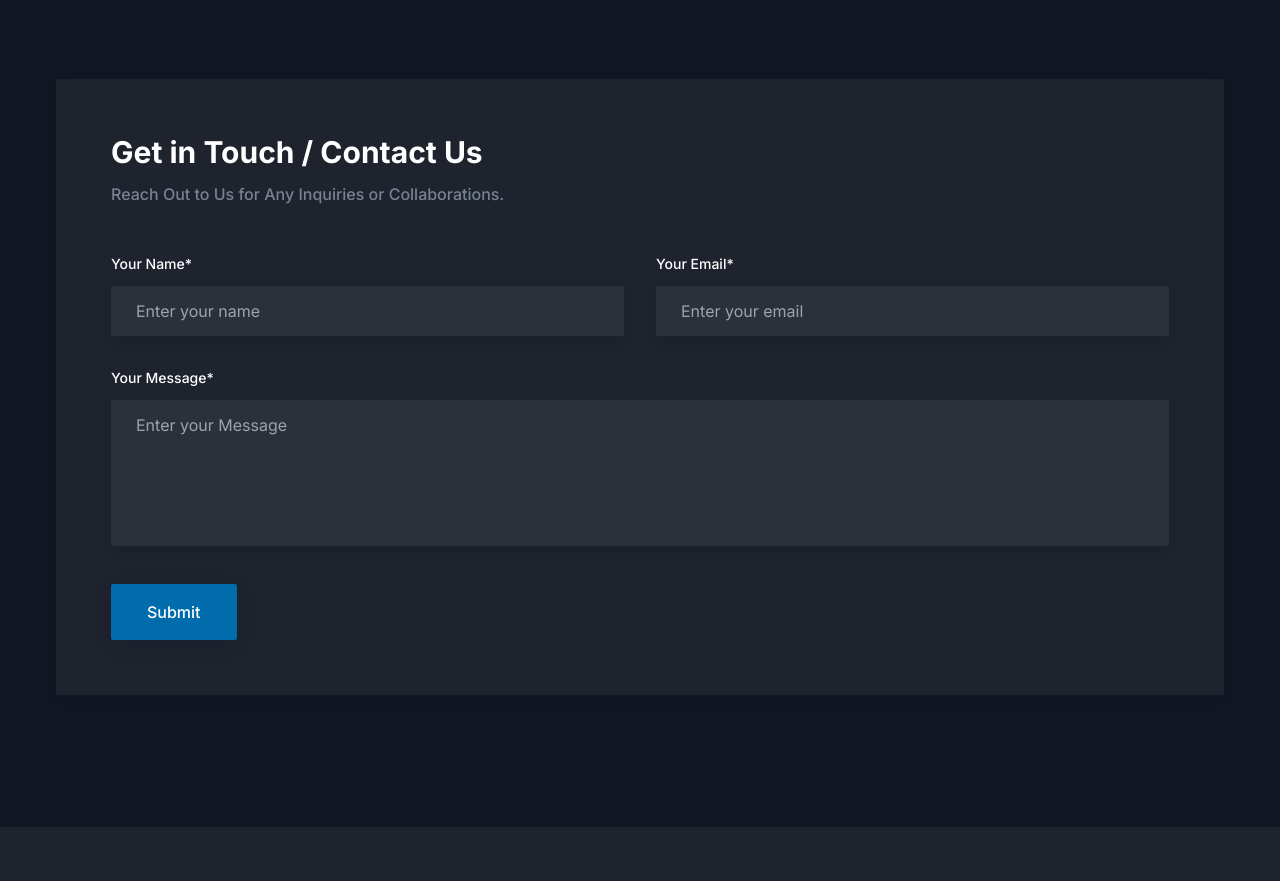
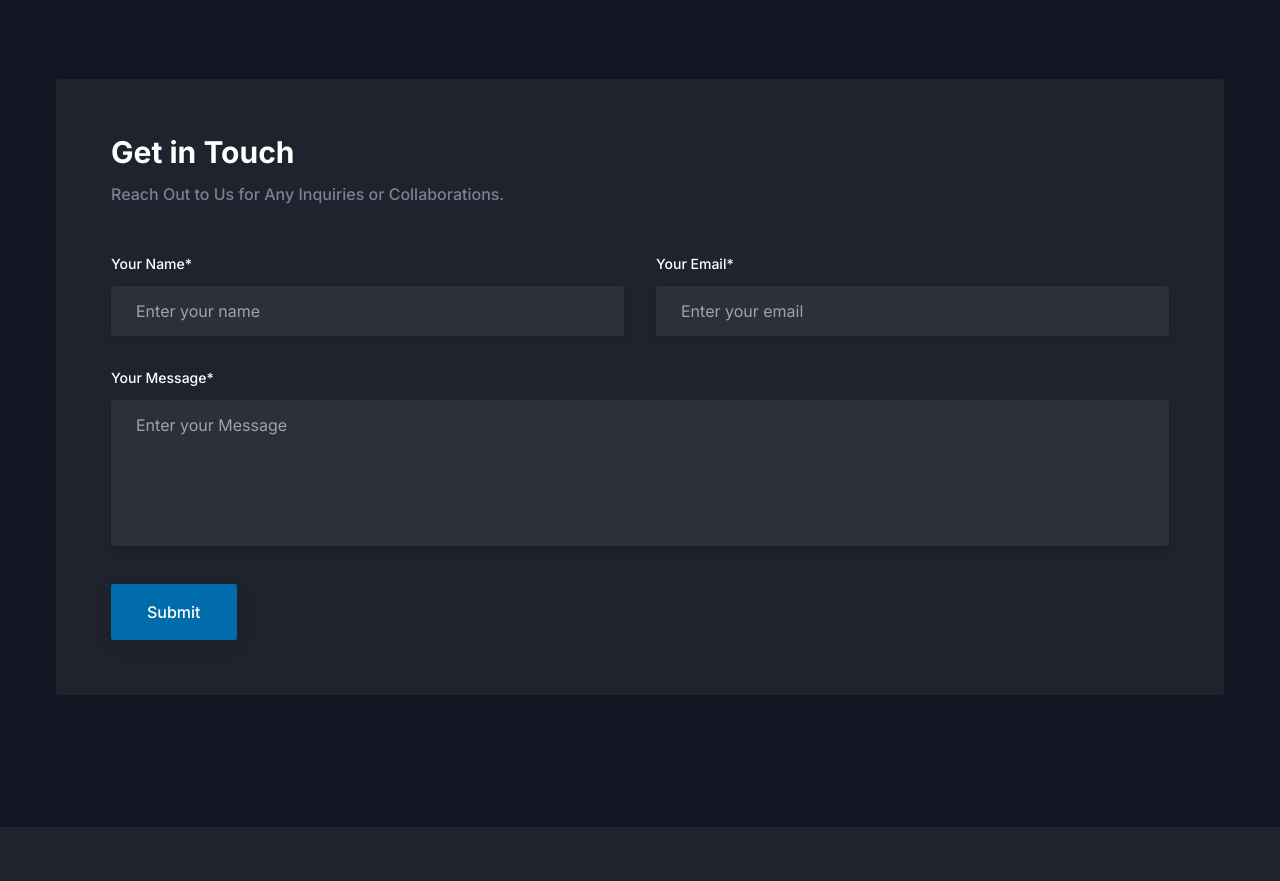
Before and after one commit to singhweb3/starkviz, a Next.js app: page / in a window 1280 px wide. Shown: the part 3380-4261 px from the top of the page. Built offline with nearby package versions, Linux system fonts and the light colour scheme.

Commit message:
updated packagejson

```diff
--- a/package.json
+++ b/package.json
@@ -5,7 +5,7 @@
   "scripts": {
     "dev": "next dev",
     "build": "next build",
-    "start": "next start",
+    "start": "next start -p 23546",
     "lint": "next lint"
   },
   "dependencies": {
--- a/src/components/Contact/index.tsx
+++ b/src/components/Contact/index.tsx
@@ -63,7 +63,7 @@ const Contact = () => {
               "
             >
               <h2 className="mb-3 text-2xl font-bold text-black dark:text-white sm:text-3xl lg:text-2xl xl:text-3xl">
-              Get in Touch / Contact Us
+              Get in Touch
               </h2>
               <p className="mb-12 text-base font-medium text-body-color">
               Reach Out to Us for Any Inquiries or Collaborations.
```
